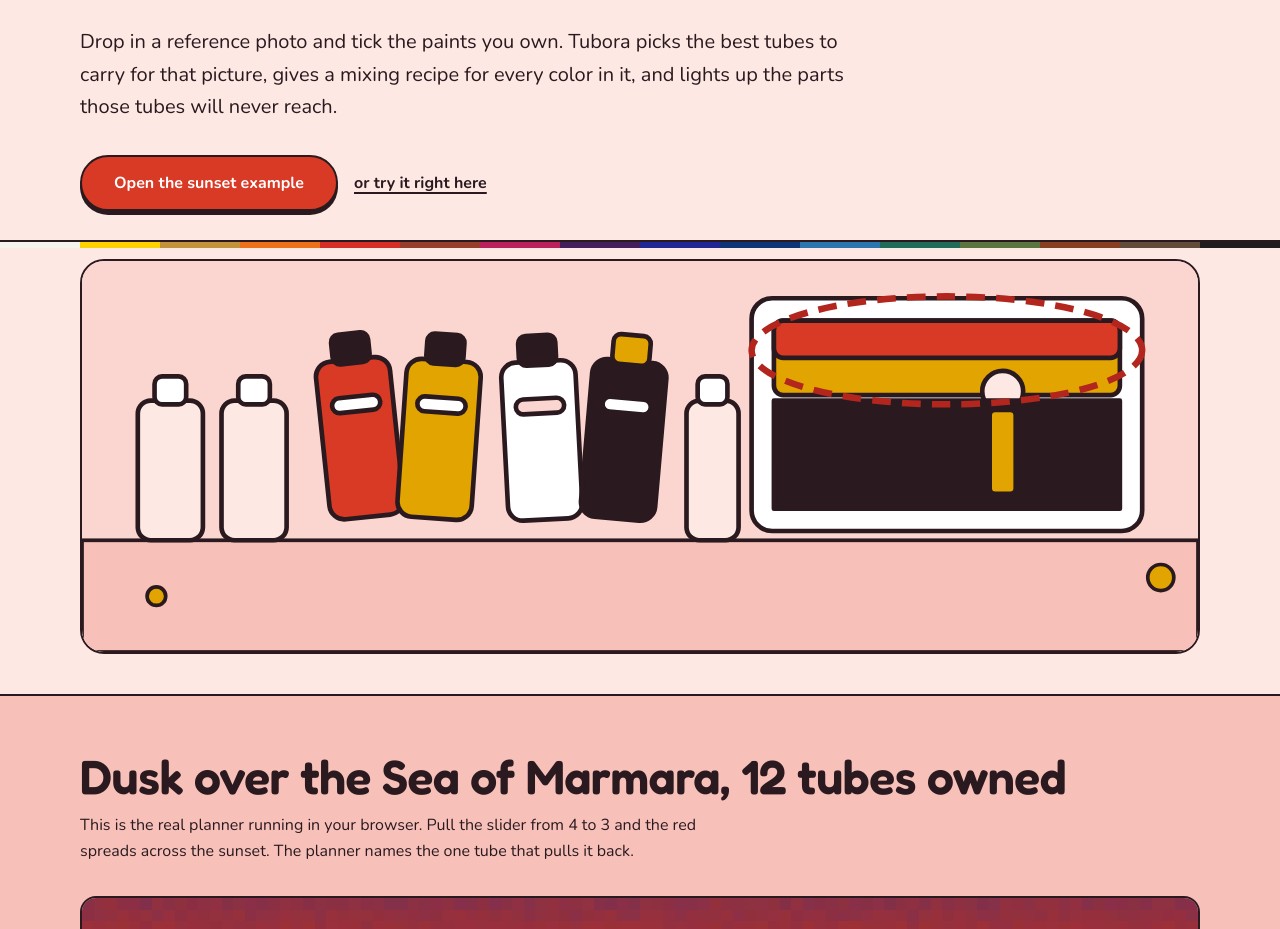
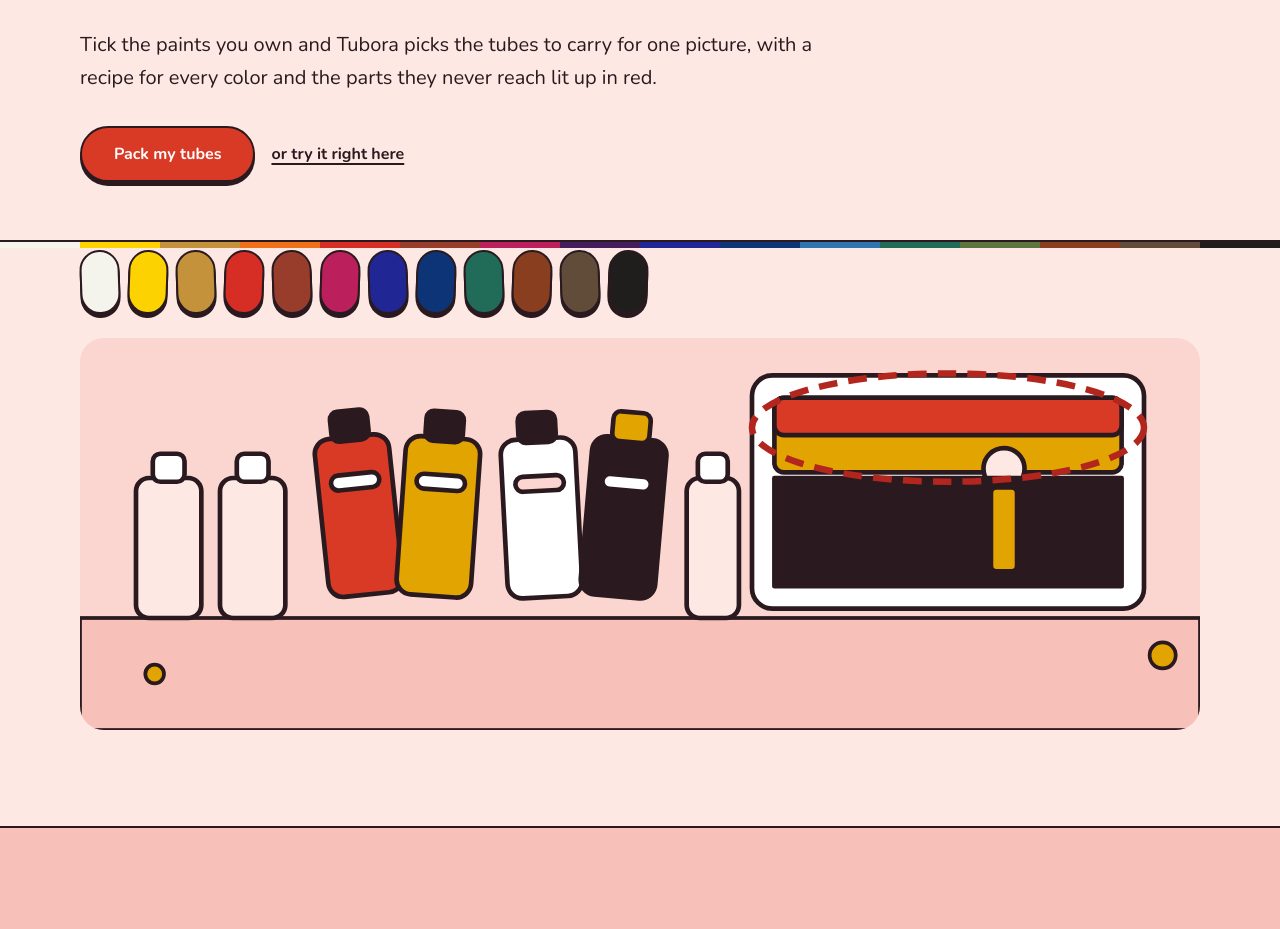
Before and after one commit to mericcintosun/tubora, a Next.js app: page / in a window 1280 px wide. Shown: the part 552-1481 px from the top of the page. Built offline with nearby package versions, Linux system fonts and the light colour scheme.

Commit message:
feat(ui): single Pack my tubes CTA and poster fold without cards

```diff
--- a/app/page.tsx
+++ b/app/page.tsx
@@ -2,76 +2,125 @@ import type { Metadata } from "next";
 import Link from "next/link";
 import { Button } from "@/components/ui/button";
 import { PackWorkspace } from "@/components/pack-workspace";
+import { PosterParallax } from "@/components/poster-parallax";
 import { SceneSlot } from "@/components/scene-slot";
 import { AnchorLink } from "@/components/scroll-provider";
+import { StepChapters, type Chapter } from "@/components/step-chapters";
 import { getAdapter } from "@/lib/adapter";
+import { rgbCss } from "@/lib/color";
+import { buildMixTable, encodePlanId, FRAME_H, FRAME_W } from "@/lib/planner";
 import { SEED } from "@/lib/seed";
 
 export const metadata: Metadata = {
   title: "Pack your tubes for the coast",
 };
 
-const { defaultSceneId: DEFAULT_SCENE_ID, studentSet: STUDENT_SET, tubes: TUBES } = SEED;
+const { defaultSceneId: DEFAULT_SCENE_ID, defaultK: DEFAULT_K, studentSet: STUDENT_SET, tubes: TUBES } = SEED;
+const CTA_HREF = `/pack?scene=${DEFAULT_SCENE_ID}`;
+const tubeOf = (id: string) => TUBES.find((t) => t.id === id);
+const ownedTubes = STUDENT_SET.map(tubeOf).filter((t): t is NonNullable<typeof t> => Boolean(t));
 
-const STEPS = [
+/**
+ * The three chapter facts, computed at render with the same adapter calls the shared plan page
+ * (app/pack/[palette]/page.tsx) makes: getAdapter().getPlan(id) and listScenes(), plus the mix
+ * table size the /how page reads. No number here is typed by hand.
+ */
+function chapterFacts(): Chapter[] {
+  const adapter = getAdapter();
+  const planId = encodePlanId({ sceneId: DEFAULT_SCENE_ID, k: DEFAULT_K, owned: STUDENT_SET });
+  const plan = adapter.getPlan(planId);
+  const scene = adapter.listScenes().find((s) => s.id === DEFAULT_SCENE_ID);
+  const sceneTitle = scene?.title ?? DEFAULT_SCENE_ID;
+  const mixCount = buildMixTable(adapter.mixEngine).length;
+  const clusters = plan?.recipes ?? [];
+  const picks = (plan?.selected ?? []).map(tubeOf).filter((t): t is NonNullable<typeof t> => Boolean(t));
+  const pct = plan ? Math.round(plan.unreachableShare * 100) : 0;
+
+  return [
     {
+      id: "picture",
       title: "Show it the picture",
-    body: "Tubora shrinks your reference to 6,144 pixels and sorts them into 24 color groups in OKLab, each weighted by how much of the canvas it covers.",
+      body: `Tubora shrinks ${sceneTitle} to ${(FRAME_W * FRAME_H).toLocaleString("en-US")} pixels and sorts them into these ${clusters.length} color groups, each weighted by how much canvas it covers.`,
+      swatches: clusters.map((r, i) => ({
+        key: `c${i}`,
+        css: rgbCss(r.clusterRgb),
+        label: `${Math.round(r.weight * 100)}% of the picture`,
+      })),
     },
     {
+      id: "box",
       title: "Tick what's in your box",
-    body: `It mixes every 1, 2 and 3 tube combination of the ${TUBES.length}-pigment catalog on a six-part grid with a Kubelka-Munk model, so blue and yellow go muddy the way real paint does.`,
+      body: `These ${ownedTubes.length} student-set tubes are scored against a table of ${mixCount.toLocaleString("en-US")} one, two and three tube mixes.`,
+      swatches: ownedTubes.map((t) => ({ key: t.id, css: rgbCss(t.rgb), label: t.name })),
     },
     {
+      id: "count",
       title: "Slide to the tube count",
-    body: "A greedy pass adds whichever tube cuts the picture's weighted CIEDE2000 error the most, until the bag is full. Anything still off by more than 6 turns red.",
+      body: `At ${plan?.k ?? DEFAULT_K} tubes the planner packs these, and ${pct}% of the sunset is still out of reach.`,
+      swatches: picks.map((t) => ({ key: t.id, css: rgbCss(t.rgb), label: t.name })),
     },
   ];
+}
 
 export default function Home() {
+  const chapters = chapterFacts();
+
   return (
     <>
-      <section className="mx-auto max-w-6xl px-4 pb-10 pt-12 sm:pt-16">
-        <h1 className="tubora-enter font-display text-[clamp(3.5rem,9vw,8rem)] font-semibold leading-[0.92] tracking-tight">
-          Four tubes in the bag. Know what you can&apos;t paint before you leave.
-        </h1>
+      <PosterParallax
+        headline="Four tubes in the bag. Know what you can't paint before you leave."
+        strip={
+          <ul className="flex flex-wrap gap-2" aria-label="The 12-tube student set the example starts from">
+            {ownedTubes.map((t, i) => (
+              <li
+                key={t.id}
+                className={`h-12 w-8 rounded-xl border-2 border-border shadow-sticker sm:h-16 sm:w-10 ${i % 2 ? "rotate-2" : "-rotate-2"}`}
+                style={{ backgroundColor: rgbCss(t.rgb) }}
+                title={t.name}
+              >
+                <span className="sr-only">{t.name}</span>
+              </li>
+            ))}
+          </ul>
+        }
+        scene={
+          <SceneSlot
+            n={1}
+            alt="A row of chunky paint tubes on a blush table, four of them pulled forward, with a sunset sketch whose orange sky is circled in red"
+            width={1200}
+            height={420}
+            className="rounded-3xl"
+          />
+        }
+      >
         <p className="tubora-enter-late mt-6 max-w-[65ch] text-lg leading-relaxed sm:text-xl">
-          Drop in a reference photo and tick the paints you own. Tubora picks the best tubes to carry for that picture, gives
-          a mixing recipe for every color in it, and lights up the parts those tubes will never reach.
+          Tick the paints you own and Tubora picks the tubes to carry for one picture, with a recipe for every color and the
+          parts they never reach lit up in red.
         </p>
         <div className="tubora-enter-later mt-8 flex flex-wrap items-center gap-4">
           <Button asChild size="lg">
-            <Link href={`/pack?scene=${DEFAULT_SCENE_ID}`}>Open the sunset example</Link>
+            <Link href={CTA_HREF}>Pack my tubes</Link>
           </Button>
           <AnchorLink href="#live-frame" className="font-bold underline decoration-2 underline-offset-4 hover:text-primary">
             or try it right here
           </AnchorLink>
         </div>
-        <div className="mt-12">
-          <SceneSlot
-            n={1}
-            alt="A row of chunky paint tubes on a blush table, four of them pulled forward, with a sunset sketch whose orange sky is circled in red"
-            width={1200}
-            height={420}
-            className="rounded-3xl border-2 border-border"
-          />
-        </div>
-      </section>
+      </PosterParallax>
 
-      <section id="live-frame" className="border-y-2 border-border bg-muted py-14" aria-labelledby="live-title">
+      <section id="live-frame" className="border-y-2 border-border bg-muted py-16 sm:py-24" aria-labelledby="live-title">
         <div className="mx-auto max-w-6xl px-4">
           <h2 id="live-title" className="font-display text-3xl font-semibold sm:text-5xl">
-            Dusk over the Sea of Marmara, 12 tubes owned
+            Dusk over the Sea of Marmara, {STUDENT_SET.length} tubes owned
           </h2>
-          <p className="mt-3 max-w-[65ch] text-base leading-relaxed">
-            This is the real planner running in your browser. Pull the slider from 4 to 3 and the red spreads across the
-            sunset. The planner names the one tube that pulls it back.
+          <p className="mt-3 max-w-[65ch] text-lg leading-relaxed">
+            This is the real planner in your browser: pull the slider from {DEFAULT_K} to {DEFAULT_K - 1} and watch the red
+            spread across the sunset.
           </p>
           <div className="mt-8">
             <PackWorkspace
               variant="frame"
               initialSceneId={DEFAULT_SCENE_ID}
-              initialK={4}
+              initialK={DEFAULT_K}
               initialOwned={STUDENT_SET}
               mixEngine={getAdapter().mixEngine}
             />
@@ -79,15 +128,12 @@ export default function Home() {
         </div>
       </section>
 
-      <section className="mx-auto max-w-6xl px-4 py-20" aria-labelledby="problem-title">
-        <div className="grid items-center gap-10 md:grid-cols-2">
-          <div>
+      <section className="mx-auto max-w-6xl px-4 py-16 sm:py-24" aria-labelledby="problem-title">
         <h2 id="problem-title" className="font-display text-3xl font-semibold sm:text-5xl">
           Twelve tubes at home. Room for four on the cliff.
         </h2>
         <p className="mt-4 max-w-[65ch] text-lg leading-relaxed">
-              Plein air painters and anyone learning a limited palette face the same packing problem. Most find out which
-              four tubes were wrong only after the sky has turned to mud on the board.
+          Most painters find out which four tubes were wrong only after the sky has turned to mud on the board.
         </p>
         <details className="mt-4 max-w-[65ch] rounded-2xl border-2 border-border bg-background p-4">
           <summary className="cursor-pointer font-bold">Why not one of the existing mixing apps?</summary>
@@ -97,7 +143,7 @@ export default function Home() {
             for you, then shows pixel by pixel what that subset leaves behind.
           </p>
         </details>
-          </div>
+        <div className="mt-10 max-w-3xl">
           <SceneSlot
             n={2}
             alt="A painter on a windy pier holding an open paint box with twelve tubes, a canvas showing a sunset gone muddy brown"
@@ -108,30 +154,28 @@ export default function Home() {
         </div>
       </section>
 
-      <section className="mx-auto max-w-6xl px-4 pb-10" aria-labelledby="steps-title">
-        <h2 id="steps-title" className="font-display text-3xl font-semibold sm:text-5xl">What happens when you slide</h2>
-        <ol className="mt-8 grid gap-6 md:grid-cols-3">
-          {STEPS.map((s, i) => (
-            <li key={s.title} className={i === 1 ? "md:translate-y-6" : ""}>
-              <span className="inline-flex size-12 items-center justify-center rounded-full border-2 border-border bg-secondary font-display text-xl font-semibold shadow-sticker">
-                {i + 1}
-              </span>
-              <h3 className="mt-4 font-display text-xl font-semibold">{s.title}</h3>
-              <p className="mt-2 max-w-[65ch] leading-relaxed">{s.body}</p>
-            </li>
-          ))}
-        </ol>
-        <p className="mt-16 max-w-[65ch] text-lg">
-          Every plan has its own page with a palette card to download for the field bag, and a phrase box that turns
-          &ldquo;evening shadow on snow&rdquo; into a recipe from the tubes you packed.
-        </p>
-        <p className="mt-4 max-w-[65ch] text-lg">
-          The full method, the honest limits of sRGB tube swatches, and how the Adaption-generated phrase set plugs in are on{" "}
+      <StepChapters chapters={chapters} />
+
+      <section className="mx-auto max-w-6xl px-4 py-16 sm:py-24" aria-labelledby="closing-title">
+        <h2 id="closing-title" className="font-display text-3xl font-semibold sm:text-5xl">
+          See what&apos;s missing before you waste the paint.
+        </h2>
+        <p className="mt-4 max-w-[65ch] text-lg leading-relaxed">
+          Every plan gets its own page and a palette card for the bag, and{" "}
           <Link href="/how" className="font-bold text-primary underline decoration-2 underline-offset-4">
             the method page
-          </Link>
-          .
+          </Link>{" "}
+          shows how the tubes are picked.
         </p>
+        <div className="mt-10 max-w-3xl">
+          <SceneSlot
+            n={6}
+            alt="A painter walking off the end of a pier at dusk with a small bag holding four paint tubes"
+            width={960}
+            height={720}
+            className="rotate-1 rounded-3xl border-2 border-border shadow-sticker-lg"
+          />
+        </div>
       </section>
     </>
   );
```
Also changed, not shown: 1 other file (tests, documents, lock files or other folders). Lines whose indentation alone changed are shown as unchanged.
